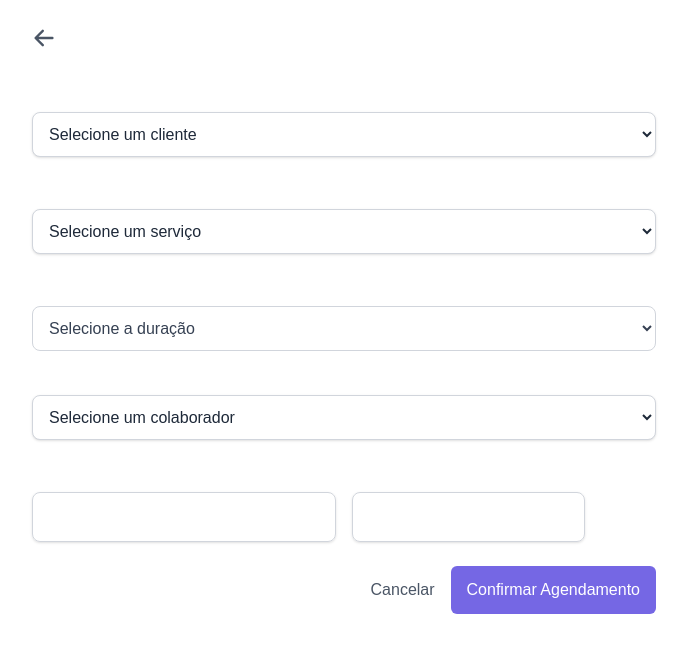
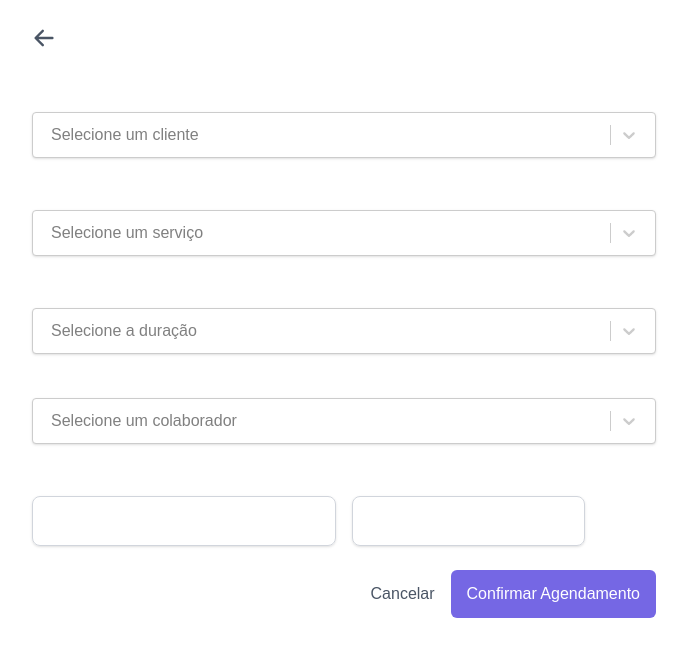
Before and after one commit to wellitonaraujo/cliqagenda, a Next.js app: page /scheduling in a window 1280 px wide. Shown: the top 656 px of the page, without its empty margins (296-983 px from the left). Built offline with nearby package versions, Linux system fonts and the light colour scheme.

Commit message:
feat: uso do select

```diff
--- a/src/app/(private)/(no-sidebar)/new-service/page.tsx
+++ b/src/app/(private)/(no-sidebar)/new-service/page.tsx
@@ -11,6 +11,7 @@ import { HiArrowLeft } from 'react-icons/hi';
 import { formatCurrency } from '../../../../../utils/formatCurrency';
 import { generateDurations } from '../../../../../utils/generateDurations';
 import Select from 'react-select';
+import { customSelectStyles } from '../../../../../utils/customSelectStyles';
 
 export default function NewService() {
   const router = useRouter();
@@ -92,7 +93,7 @@ export default function NewService() {
             value={durationOptions.find((opt) => opt.value === duration) || null}
             onChange={(selectedOption) => setDuration(selectedOption?.value ?? '')}
             placeholder="Selecione a duração"
-            className="text-sm"
+            classNames={customSelectStyles.classNames}
           />
         </div>
 
@@ -107,7 +108,7 @@ export default function NewService() {
               setSelectedCollaboratorIds(selectedOptions.map((opt) => opt.value))
             }
             placeholder="Selecione os colaboradores"
-            className="text-sm"
+            classNames={customSelectStyles.classNames}
           />
           <p className="text-sm text-gray-500 mt-1">Profissionais que realizam esse serviço</p>
         </div>
--- a/src/app/(private)/(no-sidebar)/scheduling/page.tsx
+++ b/src/app/(private)/(no-sidebar)/scheduling/page.tsx
@@ -14,6 +14,9 @@ import { formatCurrency } from '../../../../../utils/formatCurrency';
 import { generateDurations } from '../../../../../utils/generateDurations';
 import { useCollaborators } from '@/context/CollaboratorContext';
 import { v4 as uuidv4 } from 'uuid';
+import Select from 'react-select';
+import { customSelectStyles } from '../../../../../utils/customSelectStyles';
+
 
 export default function AgendamentoForm() {
   const router = useRouter();
@@ -87,30 +90,29 @@ export default function AgendamentoForm() {
           <h1 className="text-xl font-semibold mx-auto">Agendamento</h1>
         </div>
 
-        {/* Cliente */}
         <div className="mb-6">
           <label className="block text-sm font-medium mb-2">Cliente</label>
-          <select
-            value={selectedCustomerId}
-            onChange={e => setSelectedCustomerId(e.target.value)}
-            className="w-full p-3 border border-gray-300 rounded-lg shadow-sm bg-white text-gray-800 focus:outline-none focus:ring-2 focus:ring-violet-500"
-          >
-            <option value="">Selecione um cliente</option>
-            {customers.map(customer => (
-              <option key={customer.id} value={customer.id}>{customer.name}</option>
-            ))}
-          </select>
+          <Select
+            options={customers.map(c => ({ value: c.id, label: c.name }))}
+            value={customers
+              .map(c => ({ value: c.id, label: c.name }))
+              .find(opt => opt.value === selectedCustomerId) || null}
+            onChange={opt => setSelectedCustomerId(opt?.value || '')}
+            placeholder="Selecione um cliente"
+            classNames={customSelectStyles.classNames}
+          />
         </div>
 
-        {/* Serviço */}
         <div className="mb-6">
           <label className="block text-sm font-medium mb-2">Serviço</label>
-          <select
-            value={selectedServiceId}
-            onChange={e => {
-              const id = e.target.value;
+          <Select
+            options={services.map(s => ({ value: s.id, label: s.name }))}
+            value={services
+              .map(s => ({ value: s.id, label: s.name }))
+              .find(opt => opt.value === selectedServiceId) || null}
+            onChange={opt => {
+              const id = opt?.value || '';
               setSelectedServiceId(id);
-
               const selectedService = services.find(s => s.id === id);
               if (selectedService) {
                 setDuration(selectedService.duration);
@@ -120,44 +122,35 @@ export default function AgendamentoForm() {
                 setPrice('');
               }
             }}
-            className="w-full p-3 border border-gray-300 rounded-lg shadow-sm bg-white text-gray-800 focus:outline-none focus:ring-2 focus:ring-violet-500"
-          >
-            <option value="">Selecione um serviço</option>
-            {services.map(service => (
-              <option key={service.id} value={service.id}>
-                {service.name}
-              </option>
-            ))}
-          </select>
+            placeholder="Selecione um serviço"
+            classNames={customSelectStyles.classNames}
+          />
+        </div>
 
-        </div>
         <div className="mb-4">
           <label className="block text-sm font-medium mb-2">Duração</label>
-          <select
-            value={duration}
-            onChange={(e) => setDuration(e.target.value)}
-            className="w-full p-3 border border-gray-300 rounded-lg bg-white text-gray-700"
-          >
-            <option value="">Selecione a duração</option>
-            {durations.map((d) => (
-              <option key={d} value={d}>{d}</option>
-            ))}
-          </select>
+          <Select
+            options={durations.map(d => ({ value: d, label: d }))}
+            value={durations.map(d => ({ value: d, label: d })).find(opt => opt.value === duration) || null}
+            onChange={opt => setDuration(opt?.value || '')}
+            placeholder="Selecione a duração"
+            classNames={customSelectStyles.classNames}
+          />
         </div>
-       {/* Colaborador */}
+
         <div className="mb-6">
-            <label className="block text-sm font-medium mb-2">Colaborador</label>
-            <select
-              value={selectedCollaboratorId}
-              onChange={e => setSelectedCollaboratorId(e.target.value)}
-              className="w-full p-3 border border-gray-300 rounded-lg shadow-sm bg-white text-gray-800 focus:outline-none focus:ring-2 focus:ring-violet-500"
-            >
-              <option value="">Selecione um colaborador</option>
-              {collaborators.map(colab => (
-                <option key={colab.id} value={colab.id}>{colab.name}</option>
-              ))}
-            </select>
+          <label className="block text-sm font-medium mb-2">Colaborador</label>
+          <Select
+            options={collaborators.map(c => ({ value: c.id, label: c.name }))}
+            value={collaborators
+              .map(c => ({ value: c.id, label: c.name }))
+              .find(opt => opt.value === selectedCollaboratorId) || null}
+            onChange={opt => setSelectedCollaboratorId(opt?.value || '')}
+            placeholder="Selecione um colaborador"
+            classNames={customSelectStyles.classNames}
+          />
         </div>
+
         {/* Preço e Data na mesma linha */}
         <div className="mb-6 flex flex-col md:flex-row md:items-end md:gap-4">
           {/* Preço */}
--- /dev/null
+++ b/utils/customSelectStyles.tsx
@@ -0,0 +1,21 @@
+export const customSelectStyles = {
+  classNames: {
+    control: () =>
+      'border border-gray-300 rounded-lg shadow-sm bg-white px-2 py-1 hover:border-gray-400',
+    menu: () => 'bg-white border border-gray-200 mt-1 rounded-md shadow-lg',
+    option: ({ isFocused, isSelected }: { isFocused: boolean; isSelected: boolean }) =>
+      `px-4 py-2 cursor-pointer ${
+        isSelected
+          ? 'bg-purple-500 text-white'
+          : isFocused
+          ? 'bg-purple-100 text-purple-800'
+          : 'text-gray-700'
+      }`,
+    multiValue: () =>
+      'bg-purple-100 text-purple-800 rounded px-2 py-0.5 text-sm flex items-center',
+    multiValueRemove: () => 'text-purple-500 hover:text-purple-700 ml-1 cursor-pointer',
+    placeholder: () => 'text-gray-400',
+    singleValue: () => 'text-gray-800',
+    input: () => 'text-gray-800',
+  },
+};
```
Lines whose indentation alone changed are shown as unchanged.
